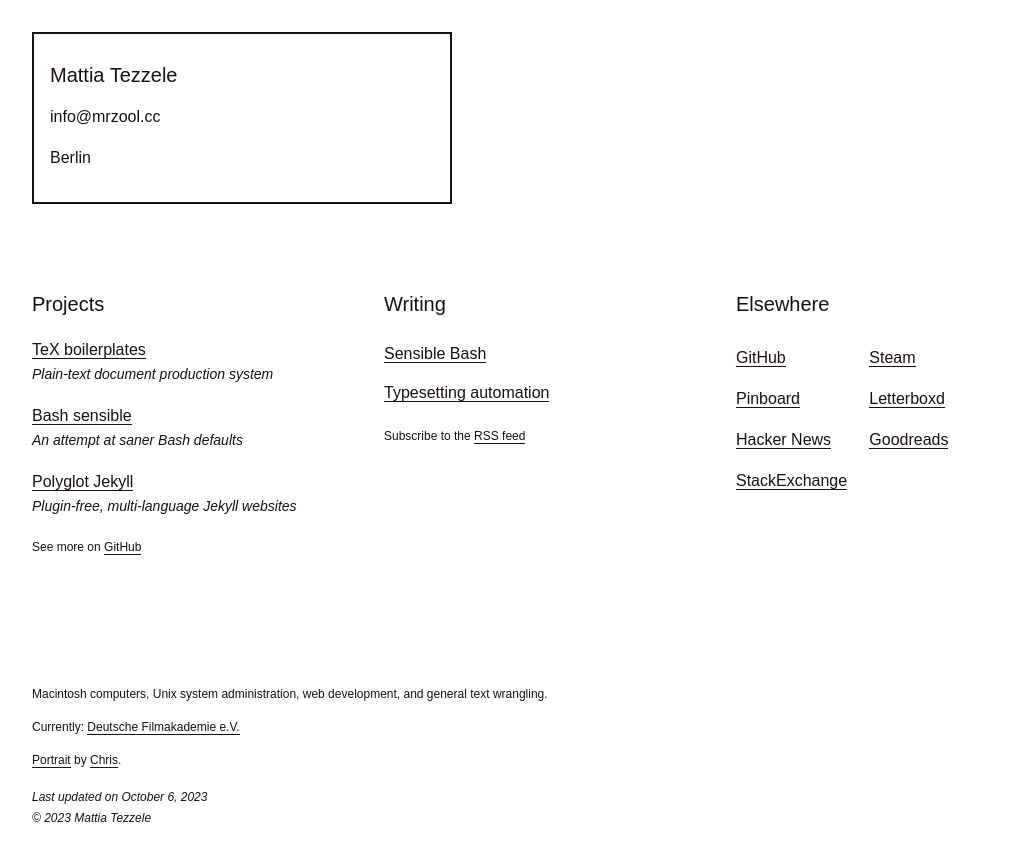
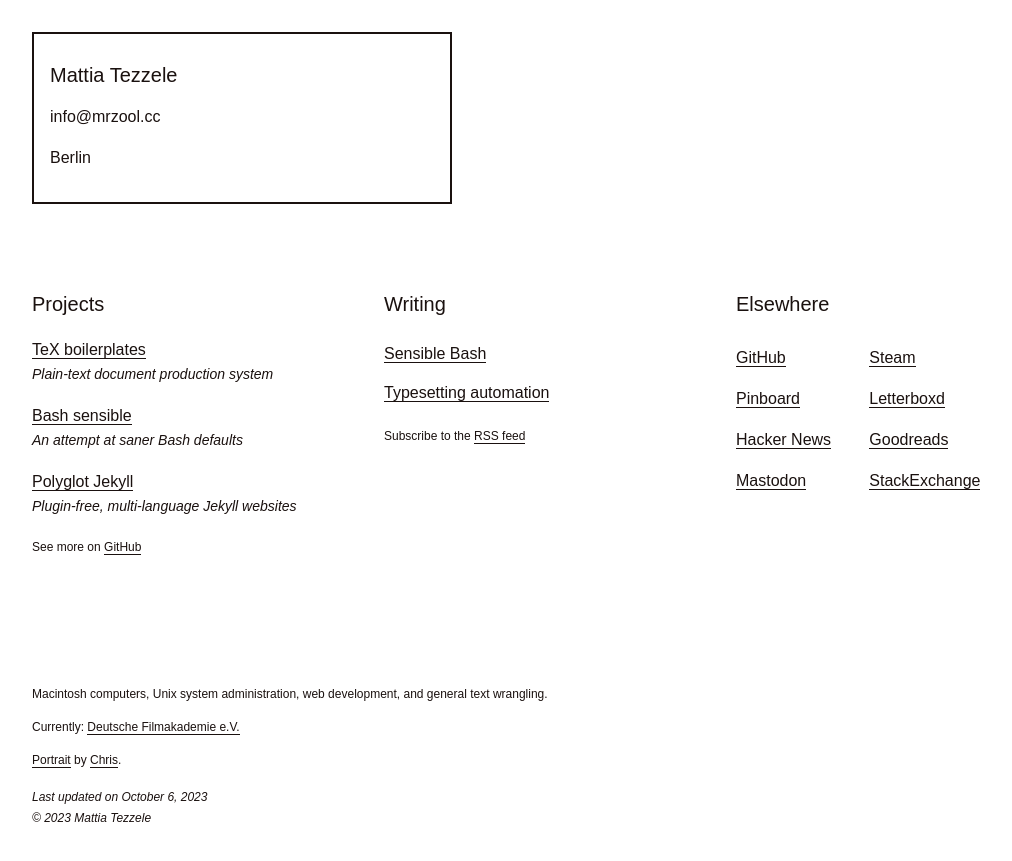
Before and after one commit to mrzool/mrzool.github.io, a Jekyll site: the page built from index.md, in a window 1280 px wide. Shown: the top 861 px of the page, without its empty margins (0-1012 px from the left). Built offline with Jekyll 4.4.1, drawn with Linux system fonts in a browser that asks for light colours.

Commit message:
add mastodon back in

```diff
--- a/index.md
+++ b/index.md
@@ -33,6 +33,8 @@ elsewhere:
   url: "https://news.ycombinator.com/user?id=mrzool"
 - name: "Goodreads"
   url: "http://www.goodreads.com/mrzool"
+- name: "Mastodon"
+  url: "https://mastodon.online/@mrzool"
 - name: "StackExchange"
   url: "https://stackexchange.com/users/3697302/mrzool"
 # - name: "Instapaper"
```
